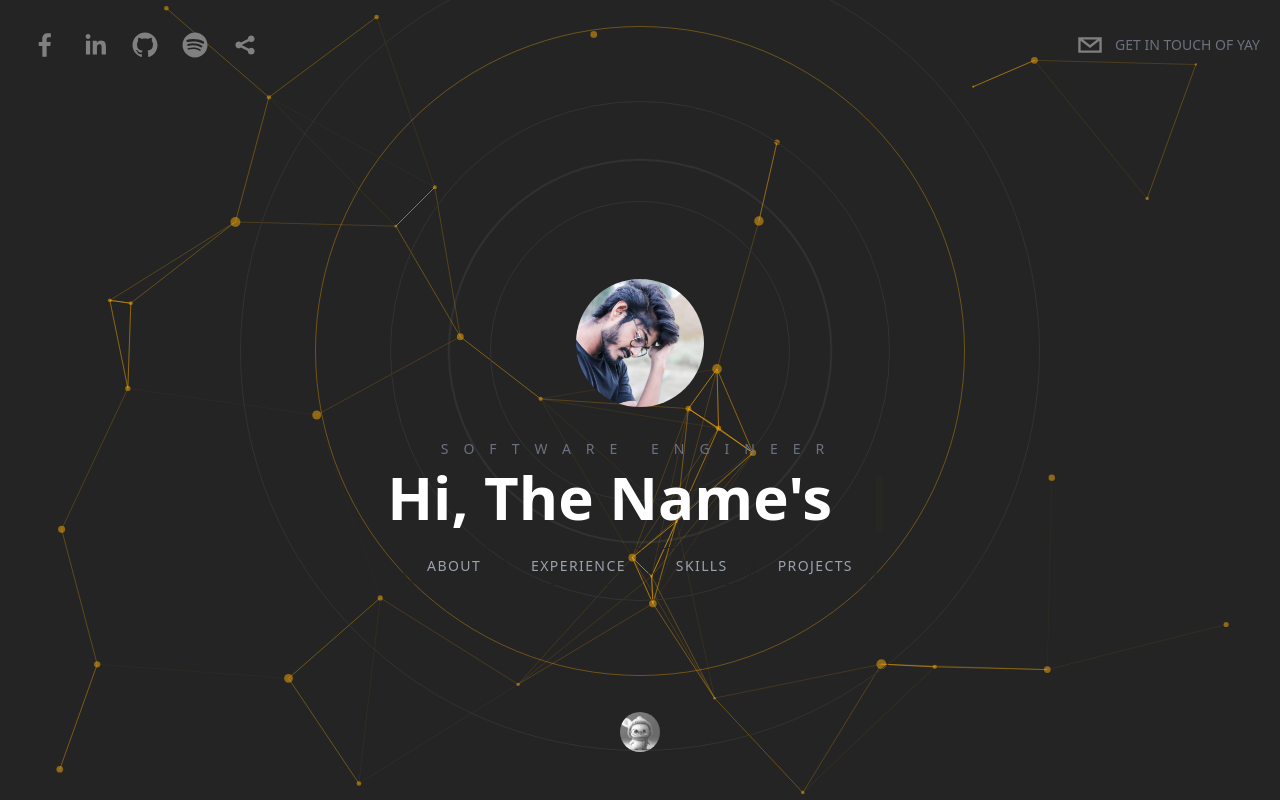
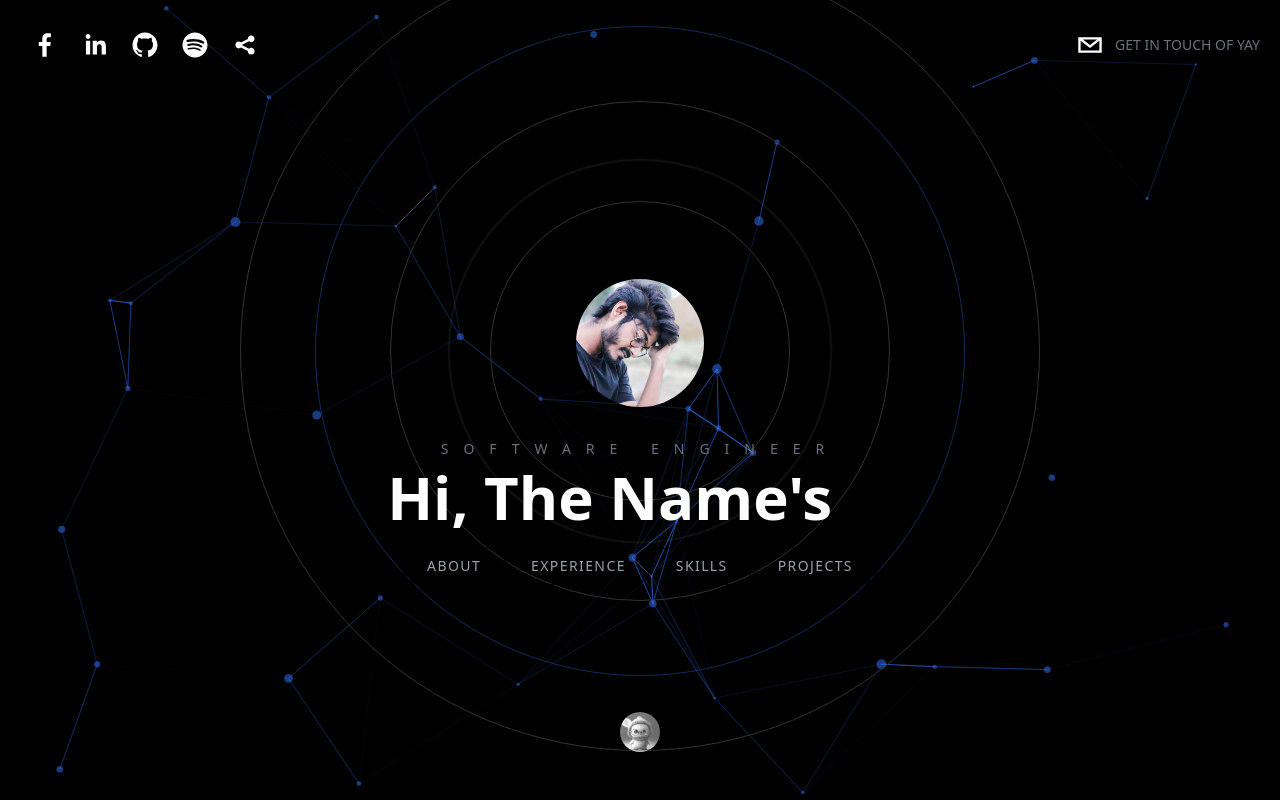
Before and after one commit to avijitsaha2997/Personal-Portfolio, a React (Create React App) app in the folder portfolio_2.0/: page / in a window 1280 px wide. Built offline with nearby package versions, Linux system fonts and the light colour scheme.

Commit message:
chng to blue color

```diff
--- a/portfolio_2.0/src/App.js
+++ b/portfolio_2.0/src/App.js
@@ -18,7 +18,7 @@ function App() {
 
 
   return (
-    <div className='bg-[#242424] text-white h-screen snap-y snap-mandatory overflow-y-scroll overflow-x-hidden z-10 scrollbar scrollbar-track-gray-500/40 scrollbar-thumb-[#F7AB0A]'>
+    <div className='bg-[#000] text-white h-screen snap-y snap-mandatory overflow-y-scroll overflow-x-hidden z-10 scrollbar scrollbar-track-gray-500/40 scrollbar-thumb-[#3374FF]/30'>
 
 
 
--- a/portfolio_2.0/src/components/About.js
+++ b/portfolio_2.0/src/components/About.js
@@ -24,7 +24,7 @@ function About() {
             />
             <div className='space-y-10 px-0 md:px-10 '>
                 <h4 className='text-2xl md:text-4xl font-semibold'>
-                    Here is, <span className='underline decoration-[#F7AB0A]/50'>little</span>{" "}
+                    Here is, <span className='underline decoration-[#3374FF]/50'>little</span>{" "}
                     about myself
                 </h4>
                 <p className='text-base'>
--- a/portfolio_2.0/src/components/BackgroundCircles.js
+++ b/portfolio_2.0/src/components/BackgroundCircles.js
@@ -21,7 +21,7 @@ function BackgroundCircles() {
                 <div className='rounded-full border border-[#333333] h-[300px] w-[300px] absolute mt-52'></div>
                 <div className='rounded-full border border-[#333333] h-[500px] w-[500px] absolute mt-52 '></div>
 
-                <div className='rounded-full border border-[#f7AB0A] opacity-20 h-[650px] w-[650px] absolute mt-52 animate-pulse'></div>
+                <div className='rounded-full border border-[#3374FF] opacity-20 h-[650px] w-[650px] absolute mt-52 animate-pulse'></div>
                 <div className='rounded-full border border-[#333333] h-[800px] w-[800px] absolute mt-52 '></div>
             </motion.div>
 
--- a/portfolio_2.0/src/components/ContactMe.js
+++ b/portfolio_2.0/src/components/ContactMe.js
@@ -18,22 +18,22 @@ function ContactMe() {
             <div className='flex flex-col space-y-10 mt-10'>
                 <h4 className='text-2xl md:text-4xl font-semibold text-center'>
 
-                    <span className='underline decoration-[#F7AB0A]/50'>Let's Talk.</span>
+                    <span className='underline decoration-[#3374FF]/50'>Let's Talk.</span>
                 </h4>
 
                 <div className='space-y-7'>
                     <div className='flex items-center space-x-5 justify-center'>
-                        <PhoneIcon className='text-[#F7AB0A] h-7 w-7 animate-pulse' />
+                        <PhoneIcon className='text-[#3374FF] h-7 w-7 animate-pulse' />
                         <p className='text-1xl md:text-2xl'>+8801785483702</p>
                     </div>
 
                     <div className='flex items-center space-x-5 justify-center'>
-                        <EnvelopeIcon className='text-[#F7AB0A] h-7 w-7 animate-pulse' />
+                        <EnvelopeIcon className='text-[#3374FF] h-7 w-7 animate-pulse' />
                         <p className='text-1xl md:text-2xl'>jit.avi.saha2997@gmail.com</p>
                     </div>
 
                     <div className='flex items-center space-x-5 justify-center'>
-                        <MapPinIcon className='text-[#F7AB0A] h-7 w-7 animate-pulse' />
+                        <MapPinIcon className='text-[#3374FF] h-7 w-7 animate-pulse' />
                         <p className='text-1xl md:text-2xl'>Dhaka 1206, Bangladesh</p>
                     </div>
                 </div>
@@ -71,7 +71,7 @@ function ContactMe() {
                     />
                     <button
                         type='submit'
-                        className='bg-[#F7AB0A] py-5 px-10 rounded-md text-black font-bold text-lg'>
+                        className='bg-[#3374FF]/30 py-5 px-10 rounded-md text-white/60 font-bold text-lg'>
                         Submit
                     </button>
                 </form>
--- a/portfolio_2.0/src/components/Header.js
+++ b/portfolio_2.0/src/components/Header.js
@@ -26,30 +26,29 @@ function Header() {
 
                 <SocialIcon
                     url='https://www.facebook.com/wwwhite.angelll/'
-                    fgColor='gray'
+                    fgColor='white'
                     bgColor='transparent'
                 />
                 <SocialIcon
                     url='https://www.linkedin.com/in/avijit-saha-209a491a6/'
-                    fgColor='gray'
+                    fgColor='white'
                     bgColor='transparent'
                 />
                 <SocialIcon
                     url='https://github.com/avijitsaha2997'
-                    fgColor='gray'
+                    fgColor='white'
                     bgColor='transparent'
                 />
                 <SocialIcon
                     url='https://open.spotify.com/user/31i6qh7wf3r55oy2vpw6r7rc67ui'
-                    fgColor='gray'
+                    fgColor='white'
                     bgColor='transparent'
                 />
 
                 <SocialIcon
                     url='https://dsc.bio/whiteangel'
-
                     bgColor='transparent'
-                    fgColor='gray'
+                    fgColor='white'
 
                 />
             </motion.div>
@@ -74,7 +73,7 @@ function Header() {
                     <SocialIcon
                         className='cursor-pointer'
                         network='email'
-                        fgColor='gray'
+                        fgColor='white'
                         bgColor='transparent'
                     />
                     <p className='uppercase hidden md:inline-flex text-sm text-gray-500'>
--- a/portfolio_2.0/src/components/Hero.js
+++ b/portfolio_2.0/src/components/Hero.js
@@ -63,10 +63,10 @@ function Hero() {
                     },
                     particles: {
                         color: {
-                            value: "#F7AB0A",
+                            value: "#3374FF",
                         },
                         links: {
-                            color: "#F7AB0A",
+                            color: "#3374FF",
                             distance: 200,
                             enable: true,
                             opacity: 0.5,
@@ -117,7 +117,7 @@ function Hero() {
                 </h1>
                 <h1 className='text-1xl sm:text-2xl md:text-4xl lg:text-6xl  font-semibold px-10'>
                     <span className='mr-3'>{text}</span>
-                    <Cursor cursorColor='#f7AB0A' />
+                    <Cursor cursorColor='#3374FF' />
                 </h1>
                 <div className='pt-5'>
 
--- a/portfolio_2.0/src/components/Prjoects.js
+++ b/portfolio_2.0/src/components/Prjoects.js
@@ -76,7 +76,7 @@ function Prjoects({ projectName, projectDetails }) {
                 Projects
             </h3>
 
-            <div className='relative w-full flex overflow-x-scroll snap-x snap-mandatory z-20 scrollbar scrollbar-track-gray-500/40 scrollbar-thumb-[#F7AB0A]'>
+            <div className='relative w-full flex overflow-x-scroll snap-x snap-mandatory z-20 scrollbar scrollbar-track-gray-500/40 scrollbar-thumb-[#3374FF]/30'>
                 {projects.map((project, i) => (
                     <div
                         key={Math.random()}
@@ -102,14 +102,14 @@ function Prjoects({ projectName, projectDetails }) {
                         />
                         <div className='space-y-6 px-0 md:px-10 max-w-6xl'>
                             <h4 className=' text-2xl md:text-4xl font-semibold text-center'>
-                                <span className='underline decoration-[#F7AB0A]/50'>
+                                <span className='underline decoration-#3374FF]/50'>
                                     Project {i + 1} of {projects.length}:
                                 </span>{" "}
                                 {project.name}
                             </h4>
                             <div className='flex justify-evenly'>
-                                <a href={project.github} className='cursor-pointer font-semibold text-2xl underline decoration-[#F7AB0A]/50'>Github</a>
-                                <a href={project.liveDemo} className='cursor-pointer font-semibold text-2xl underline decoration-[#F7AB0A]/50'>Live Demo</a>
+                                <a href={project.github} className='cursor-pointer font-semibold text-2xl underline decoration-[#3374FF]/50'>Github</a>
+                                <a href={project.liveDemo} className='cursor-pointer font-semibold text-2xl underline decoration-[#3374FF]/50'>Live Demo</a>
                             </div>
                             <p className=' text-lg text-center md:text-left'>
                                 {project.details}
@@ -119,7 +119,7 @@ function Prjoects({ projectName, projectDetails }) {
                 ))}
             </div>
 
-            <div className='w-full absolute top-[30%] bg-[#F7AB0A]/10 left-0 h-[500px] -skew-y-12'></div>
+            <div className='w-full absolute top-[30%] bg-[#3374FF]/10 left-0 h-[500px] -skew-y-12'></div>
         </motion.div>
     )
 }
--- a/portfolio_2.0/src/components/WorkExperience.js
+++ b/portfolio_2.0/src/components/WorkExperience.js
@@ -18,7 +18,7 @@ function WorkExperience() {
                 <h3 className='absolute top-24 uppercase tracking-[20px] text-gray-500 text-2xl'>
                     Experience
                 </h3>
-                <div className='w-full flex space-x-5 overflow-x-scroll p-10 snap-x snap-mandatory scrollbar scrollbar-track-gray-500/40 scrollbar-thumb-[#F7AB0A]'>
+                <div className='w-full flex space-x-5 overflow-x-scroll p-10 snap-x snap-mandatory scrollbar scrollbar-track-gray-500/40 scrollbar-thumb-[#3374FF]/30'>
 
                     <ExperienceCard
                         experienceName="Web Development"
--- a/portfolio_2.0/src/index.css
+++ b/portfolio_2.0/src/index.css
@@ -5,9 +5,9 @@
 @tailwind utilities;
 @layer components {
   .heroButton {
-    @apply px-6 py-2 border border-[#242424] rounded-full uppercase text-sm tracking-widest text-gray-400 transition-all hover:border-[#F7AB0A]/40 hover:text-[#F7AB0A]/40;
+    @apply px-6 py-2 border border-[#000] rounded-full uppercase text-sm tracking-widest text-gray-400 transition-all hover:border-[#3374FF]/40 hover:text-[#3374FF]/40;
   }
 }
 .contactInput {
-  @apply outline-none bg-slate-400/10 rounded-sm border-b px-6 py-4 border-[#242424] text-gray-500 placeholder-gray-500 transition-all focus:border-[#F7AB0A]/40 focus:text-[#F7AB0A]/40 hover:border-[#F7AB0A]/40;
+  @apply outline-none bg-slate-400/10 rounded-sm border-b px-6 py-4 border-[#242424] text-gray-500 placeholder-gray-500 transition-all focus:border-[#3374FF]/40 focus:text-[#F7AB0A]/40 hover:border-[#3374FF]/40;
 }
```
